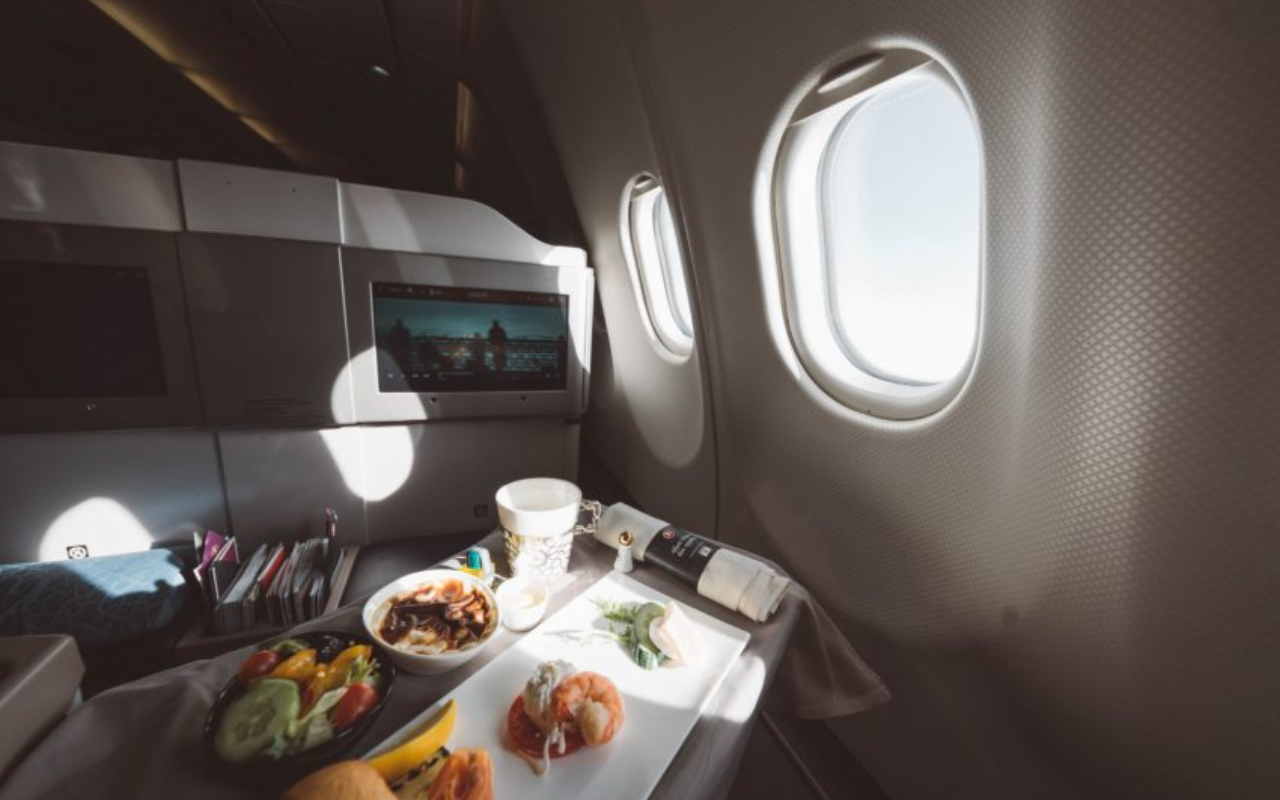
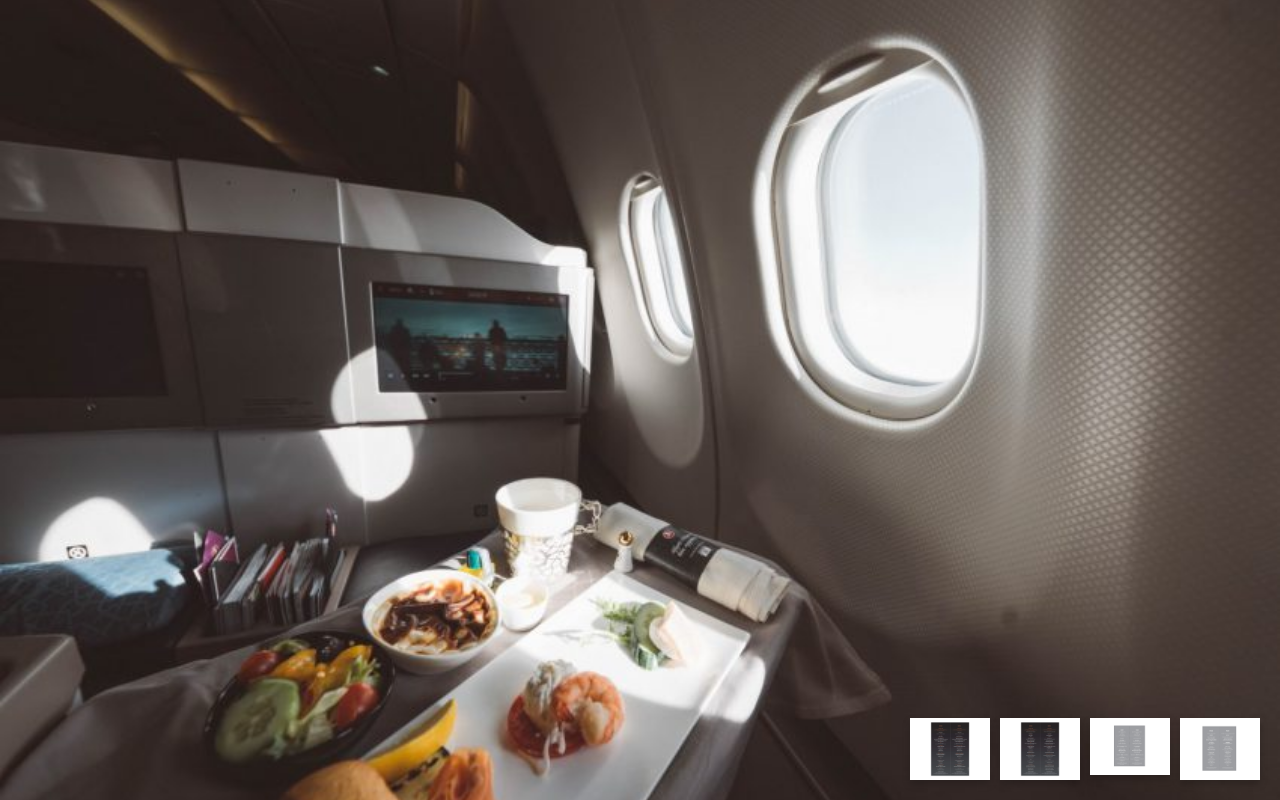
Before and after one commit to MuratTunc/thy-fly-menu-helper, a Next.js app: page / in a window 1280 px wide. Built offline with nearby package versions, Linux system fonts and the light colour scheme.

Commit message:
fixed 4 images on main

```diff
--- a/src/app/page.tsx
+++ b/src/app/page.tsx
@@ -1,12 +1,30 @@
+'use client'
 import homeImg from 'public/home_3.jpg';
 import Hero from '@/components/hero';
+import { useState } from 'react';
 
 export default function Home() {
+  const [selectedImage, setSelectedImage] = useState<string | null>(null);
+
+  // List of 4 images to display as clickable thumbnails
+  const images = [
+    'menu1.jpg',
+    'menu2.jpg',
+    'menu3.jpg',
+    'menu4.jpg',
+  ];
+
+  const handleImageClick = (image: string) => {
+    setSelectedImage(image); // Set the selected image
+  };
   return (
     <Hero
       imgData={homeImg}
       imgAlt="FLY MENU ASSISTANT"
-      title="FLY MENU ASSISTANT"
+      title="Welcome to flight menu selection"
+
     />
+
+
   );
 }
--- a/src/app/uploadMenu/page.tsx
+++ b/src/app/uploadMenu/page.tsx
@@ -1,10 +1,10 @@
 
-import ImageUploader from '@/components/ImageUploader'; // Adjust the path if needed
+
 
 export default function Page() {
   return (
     <div>
-      <ImageUploader />
+
     </div>
   );
 }
--- a/src/components/header.tsx
+++ b/src/components/header.tsx
@@ -9,7 +9,7 @@ export default function Header() {
         </Link>
 
         <div className="space-x-4 text-xl">
-          <Link href="/uploadMenu">SELECT MENU</Link>
+          <Link href="/uploadMenu">------------------</Link>
         </div>
       </nav>
     </div>
--- a/src/components/hero.tsx
+++ b/src/components/hero.tsx
@@ -1,3 +1,4 @@
+import { useState } from 'react';
 import type { StaticImageData } from 'next/image';
 import Image from 'next/image';
 
@@ -8,8 +9,23 @@ interface HeroProps {
 }
 
 export default function Hero(props: HeroProps) {
+  const [selectedImage, setSelectedImage] = useState<string | null>(null);
+
+  // List of images in the lower-right corner with updated names
+  const images = [
+    '/menu1.jpg',
+    '/menu2.jpg',
+    '/menu3.jpg',
+    '/menu4.jpg',
+  ];
+
+  const handleImageClick = (image: string): void => {
+    setSelectedImage(image);
+  };
+
   return (
     <div className="relative h-screen">
+      {/* Background Image and Gradient Overlay */}
       <div className="absolute -z-10 inset-0">
         <Image
           src={props.imgData}
@@ -20,9 +36,55 @@ export default function Hero(props: HeroProps) {
         />
         <div className="absolute inset-0 bg-gradient-to-r from-slate-900" />
       </div>
+
+      {/* Title Centered */}
       <div className="pt-48 flex justify-center items-center">
         <h1 className="text-white text-6xl">{props.title}</h1>
       </div>
+
+      {/* Thumbnails in Lower-Right Corner */}
+      <div
+        style={{
+          position: 'absolute',
+          bottom: '20px',
+          right: '20px',
+          display: 'flex',
+          gap: '10px',
+        }}
+      >
+        {images.map((image) => (
+          <div key={image} onClick={() => handleImageClick(image)}>
+            <Image
+              src={image}
+              alt={image}
+              width={80} // Thumbnail width
+              height={80} // Thumbnail height
+              style={{
+                cursor: 'pointer',
+                // Removed white border to avoid background
+                boxShadow: '0px 4px 8px rgba(0, 0, 0, 0.2)', // Optional shadow for style
+              }}
+            />
+          </div>
+        ))}
+      </div>
+
+      {/* Display Selected Image Name */}
+      {selectedImage && (
+        <div
+          style={{
+            position: 'absolute',
+            bottom: '100px',
+            right: '20px',
+            padding: '10px',
+            backgroundColor: 'rgba(0, 0, 0, 0.5)',
+            color: 'white',
+            borderRadius: '8px',
+          }}
+        >
+          <p>Selected Image: {selectedImage}</p>
+        </div>
+      )}
     </div>
   );
 }
```
Also changed, not shown: src/components/ImageUploader.tsx (deleted, +0 -44 lines).
